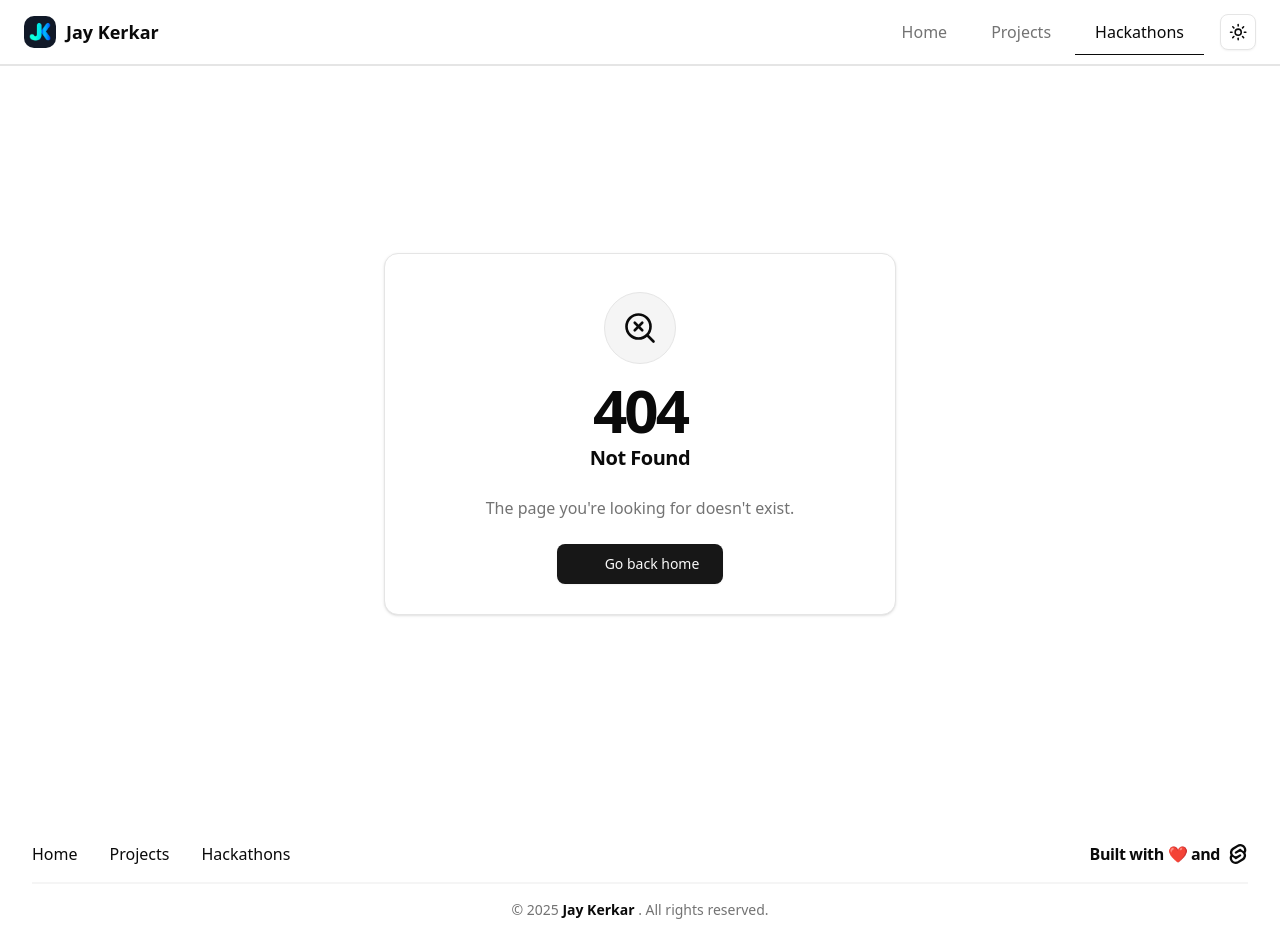
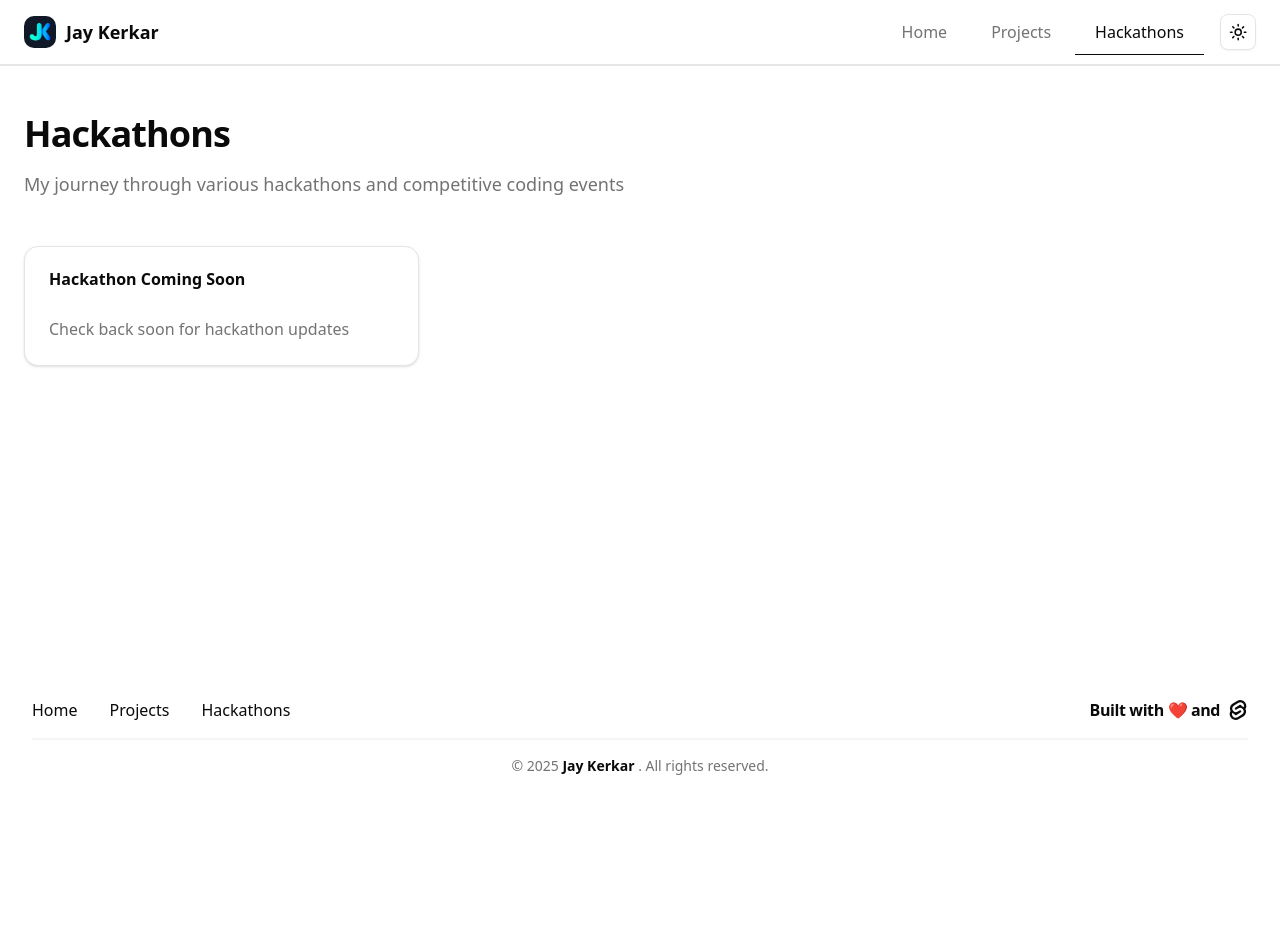
Before and after one commit to jaykerkar0405/Portfolio, a SvelteKit app: page /hackathons in a window 1280 px wide. Before the commit this address had no page. After the commit the page ends 800 px from the top, so only its background shows below. Built offline with nearby package versions, Linux system fonts and the light colour scheme; some icons are missing.

Commit message:
feat: Add layout and pages for Hackathons and Projects sections with initial content

```diff
--- /dev/null
+++ b/src/routes/+layout.ts
@@ -0,0 +1 @@
+export const prerender = true;
--- /dev/null
+++ b/src/routes/hackathons/+page.svelte
@@ -0,0 +1,28 @@
+<script lang="ts">
+	import { Card, CardContent, CardHeader, CardTitle } from '$lib/components/ui/card';
+</script>
+
+<svelte:head>
+	<title>Hackathons | Jay Kerkar</title>
+	<meta name="description" content="My hackathon participations and achievements" />
+</svelte:head>
+
+<main class="mx-auto max-w-7xl px-6 py-12 md:px-16 xl:px-6">
+	<div class="mb-12">
+		<h1 class="mb-4 text-4xl font-bold tracking-tight">Hackathons</h1>
+		<p class="text-lg text-muted-foreground">
+			My journey through various hackathons and competitive coding events
+		</p>
+	</div>
+
+	<div class="grid gap-6 md:grid-cols-2 lg:grid-cols-3">
+		<Card>
+			<CardHeader>
+				<CardTitle>Hackathon Coming Soon</CardTitle>
+			</CardHeader>
+			<CardContent>
+				<p class="text-muted-foreground">Check back soon for hackathon updates</p>
+			</CardContent>
+		</Card>
+	</div>
+</main>
--- /dev/null
+++ b/src/routes/projects/+page.svelte
@@ -0,0 +1,28 @@
+<script lang="ts">
+	import { Card, CardContent, CardHeader, CardTitle } from '$lib/components/ui/card';
+</script>
+
+<svelte:head>
+	<title>Projects | Jay Kerkar</title>
+	<meta name="description" content="Explore my portfolio of software development projects" />
+</svelte:head>
+
+<main class="mx-auto max-w-7xl px-6 py-12 md:px-16 xl:px-6">
+	<div class="mb-12">
+		<h1 class="mb-4 text-4xl font-bold tracking-tight">Projects</h1>
+		<p class="text-lg text-muted-foreground">
+			A collection of my software development projects and contributions
+		</p>
+	</div>
+
+	<div class="grid gap-6 md:grid-cols-2 lg:grid-cols-3">
+		<Card>
+			<CardHeader>
+				<CardTitle>Project Coming Soon</CardTitle>
+			</CardHeader>
+			<CardContent>
+				<p class="text-muted-foreground">Check back soon for project updates</p>
+			</CardContent>
+		</Card>
+	</div>
+</main>
```
